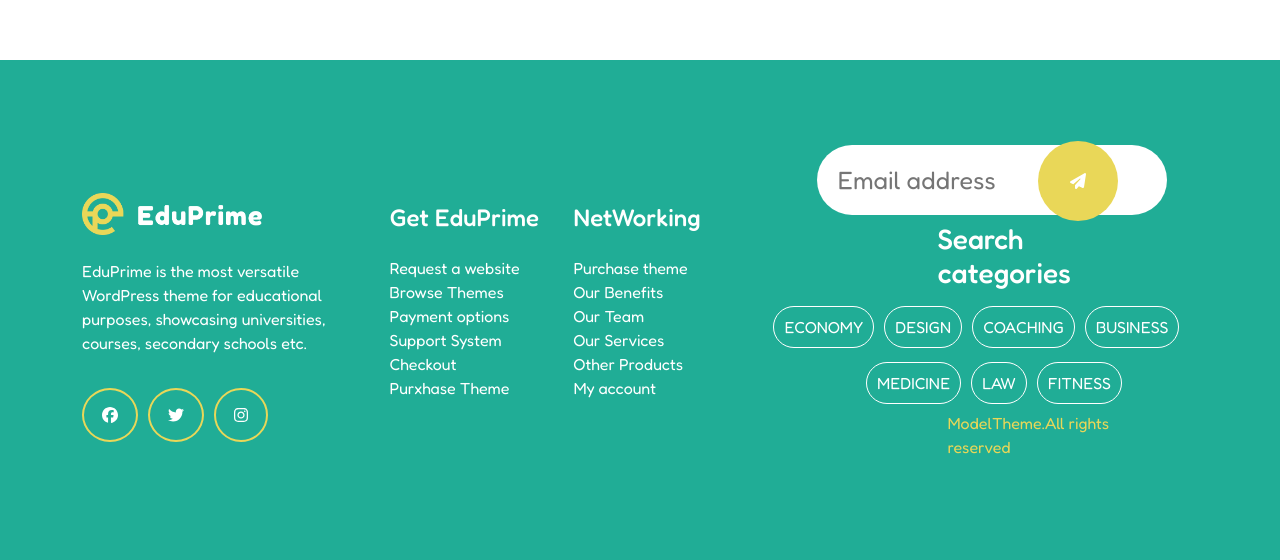
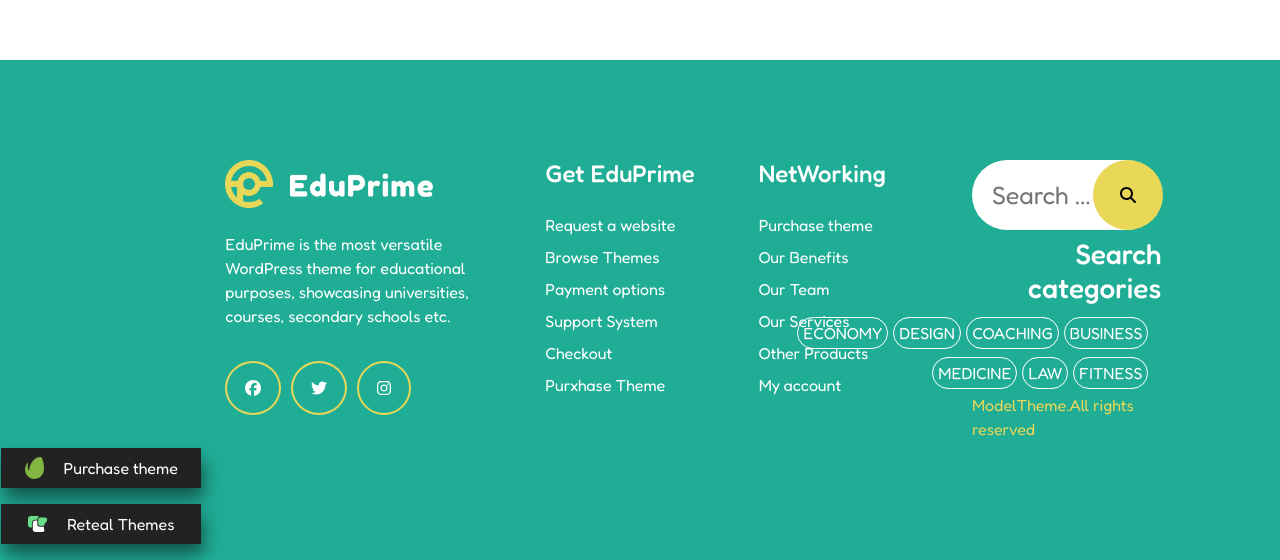
Before and after one commit to MathiasChirivi/proj-html-vuejs, a Vue app: page / in a window 1280 px wide. Shown: the part 6376-6936 px from the top of the page. Built offline with nearby package versions, Linux system fonts and the light colour scheme.

Commit message:
finish footer and add button

```diff
--- a/src/components/AppFooter.vue
+++ b/src/components/AppFooter.vue
@@ -16,9 +16,21 @@
 
 <template>
     <div class="headerBg ">
-        <div class=" container containerMain d-flex align-items-center justify-content-center">
-            <div class="d-flex heightCard justify-content-center align-items-center ">
-                <div class="left">
+        <div class="container-fluid containerMain">
+            <div class="row ">
+                <div class="col-2">
+                    <div class="hButton d-flex flex-column justify-content-end align-items-end">
+                        <button class="mb-3 d-flex justify-content-center align-items-center firstBtn">
+                            <img class="imgBtn" src="../assets/svg/svg-3.svg" alt="">
+                            <p>Purchase theme</p>
+                        </button>
+                        <button class="mb-3 d-flex justify-content-center align-items-center firstBtn">
+                            <img class="imgBtn" src="../assets/svg/svg-2.svg" alt="">
+                            <p>Reteal Themes</p>
+                        </button>
+                    </div>
+                </div>
+                <div class="col-3">
                     <img src="../assets/img/theme_eduprime_logo.png" alt="">
                     <p class="text-left mt-4 text-white">EduPrime is the most versatile WordPress theme for
                         educational purposes, showcasing universities,
@@ -35,31 +47,32 @@
                         </a>
                     </div>
                 </div>
-                <div class="center widthCompo">
+                <div class="col-2">
                     <h4 class="text-white mb-4">Get EduPrime</h4>
                     <ul class="list-unstyled">
-                        <li class="" v-for="voce in voices">
+                        <li class="mb-2" v-for="voce in voices">
                             <a class="text-decoration-none text-white" href="#">{{ voce.text }}</a>
                         </li>
                     </ul>
-
                 </div>
-                <div class="center widthCompo">
+                <div class="col-2">
                     <h4 class="text-white mb-4">NetWorking</h4>
                     <ul class="list-unstyled">
-                        <li class="" v-for="voc in voicesText">
+                        <li class="mb-2" v-for="voc in voicesText">
                             <a class="text-decoration-none text-white" href="#">{{ voc.text }}</a>
                         </li>
                     </ul>
                 </div>
-                <div class="right position-relative">
-                    <input class="inputText" type="text" placeholder="Email address">
-                    <button class="bgButton position-absolute"><font-awesome-icon :icon="['fas', 'paper-plane']"
-                            style="color: #ffffff;" />
-                    </button>
-                    <h3 class="text-white my-2 marginH3">Search categories</h3>
-                    <div class="d-flex flex-wrap">
-                        <div class="m-3">
+                <div class="col-2">
+                    <div class="position-relative">
+                        <input class="inputText " type="text" placeholder="Search ...">
+                        <button class="bgButton position-absolute"><font-awesome-icon :icon="['fas', 'magnifying-glass']" />
+                        </button>
+                    </div>
+
+                    <h3 class="text-white text-end my-2">Search categories</h3>
+                    <div class="d-flex flex-wrap justify-content-end">
+                        <p class="m-2">
                             <a href="#">
                                 <span>ECONOMY</span>
                             </a>
@@ -72,8 +85,8 @@
                             <a href="#">
                                 <span>BUSINESS</span>
                             </a>
-                        </div>
-                        <div class="m-3 d-flex justify-content-end w-100">
+                        </p>
+                        <p class="m-2">
                             <a href="#">
                                 <span>MEDICINE</span>
                             </a>
@@ -83,7 +96,7 @@
                             <a href="#">
                                 <span>FITNESS</span>
                             </a>
-                        </div>
+                        </p>
                         <p class="marginLeft">ModelTheme.All rights reserved</p>
                     </div>
                 </div>
@@ -100,43 +113,51 @@
 }
 
 .containerMain {
-    margin: 0 auto;
-    margin-top: 100px;
+    margin: 0px auto;
+    padding-top: 100px;
     height: 500px;
 }
 
-.heightCard {
-    height: 500px;
+.firstBtn {
+    background-color: #222;
+    border: 0px solid #222;
+    box-shadow: 3px 11px 18px -1px rgba(0, 0, 0, 0.53);
+    color: white;
+    width: 200px;
+    height: 40px;
+}
+
+.imgBtn {
+    width: 10% !important;
+    margin-right: 20px;
+}
+
+button p {
+    margin: 0 !important;
 }
 
 .inputText {
+    width: 100%;
     height: 70px;
-    width: 350px;
     border: none;
     border-radius: 35px;
     padding-left: 20px;
     font-size: 25px;
-    margin-left: 60px;
 }
 
 .bgButton {
-    width: 80px;
-    height: 80px;
+    width: 70px;
+    height: 70px;
     border: none;
     background-color: #E9D758;
     border-radius: 50%;
-    right: 30px;
-    top: -4px;
+    right: -2px;
+    top: 0;
 }
 
-.left,
-.right {
-    width: 35%;
-    margin-right: 50px;
-}
 
-.widthCompo {
-    width: calc(100% / 4);
+.hButton {
+    height: 400px;
 }
 
 .containerMain img {
@@ -150,26 +171,24 @@
     border-radius: 50%;
 }
 
-.marginH3 {
-    margin-left: 180px;
-    margin-bottom: 40px;
-}
-
 a {
     color: #FFFFFF;
     text-decoration: none !important;
 }
 
+.HeightWidthColumns {
+    width: 100%;
+}
+
 .marginLeft {
     color: #E9D758;
-    margin-left: 190px;
 }
 
 span {
     border: 1px solid #FFFFFF;
     border-radius: 35px;
-    margin-right: 10px;
-    padding: 10px;
+    margin-right: 5px;
+    padding: 5px;
     color: white;
 }
 </style>
```
